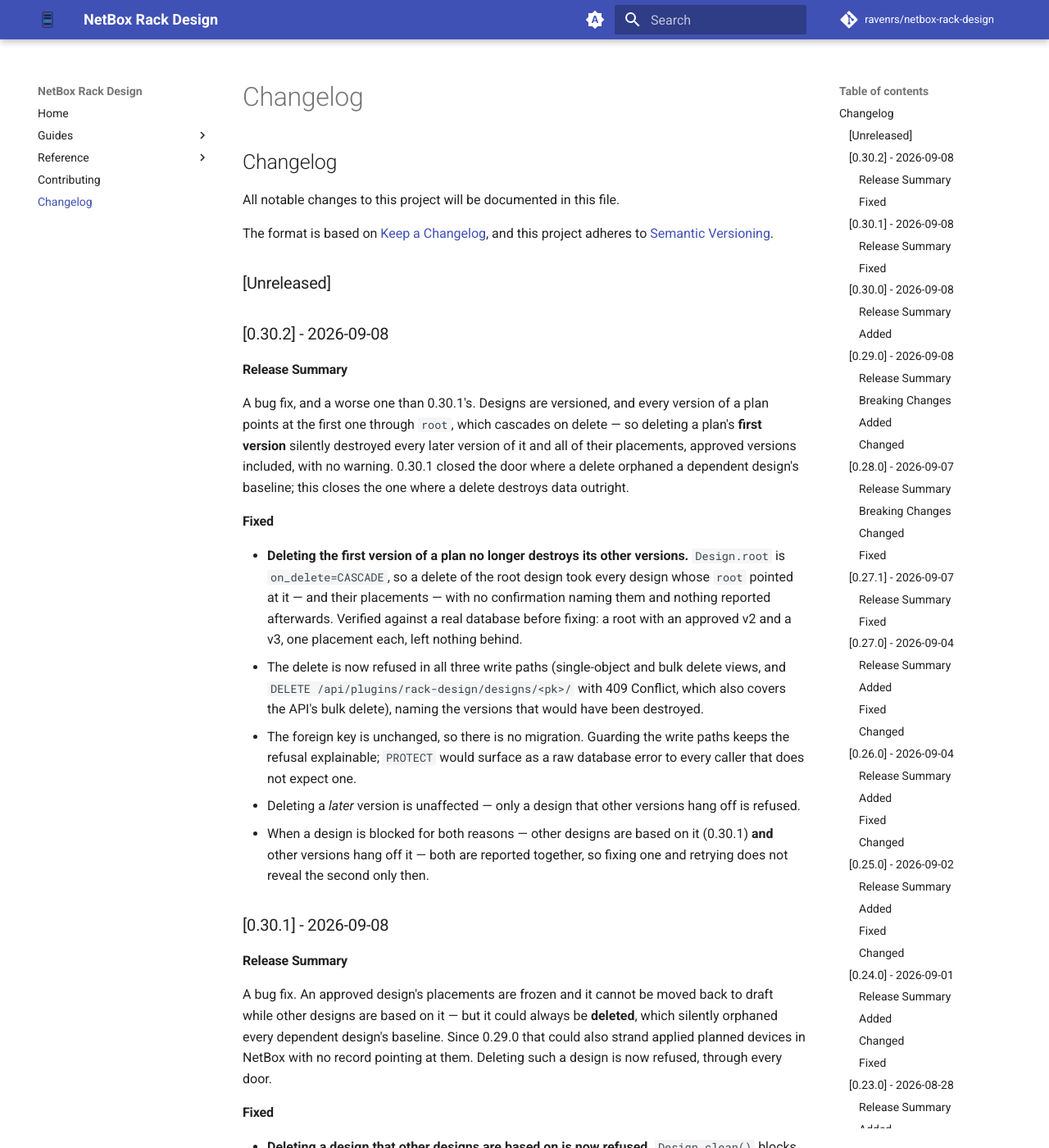
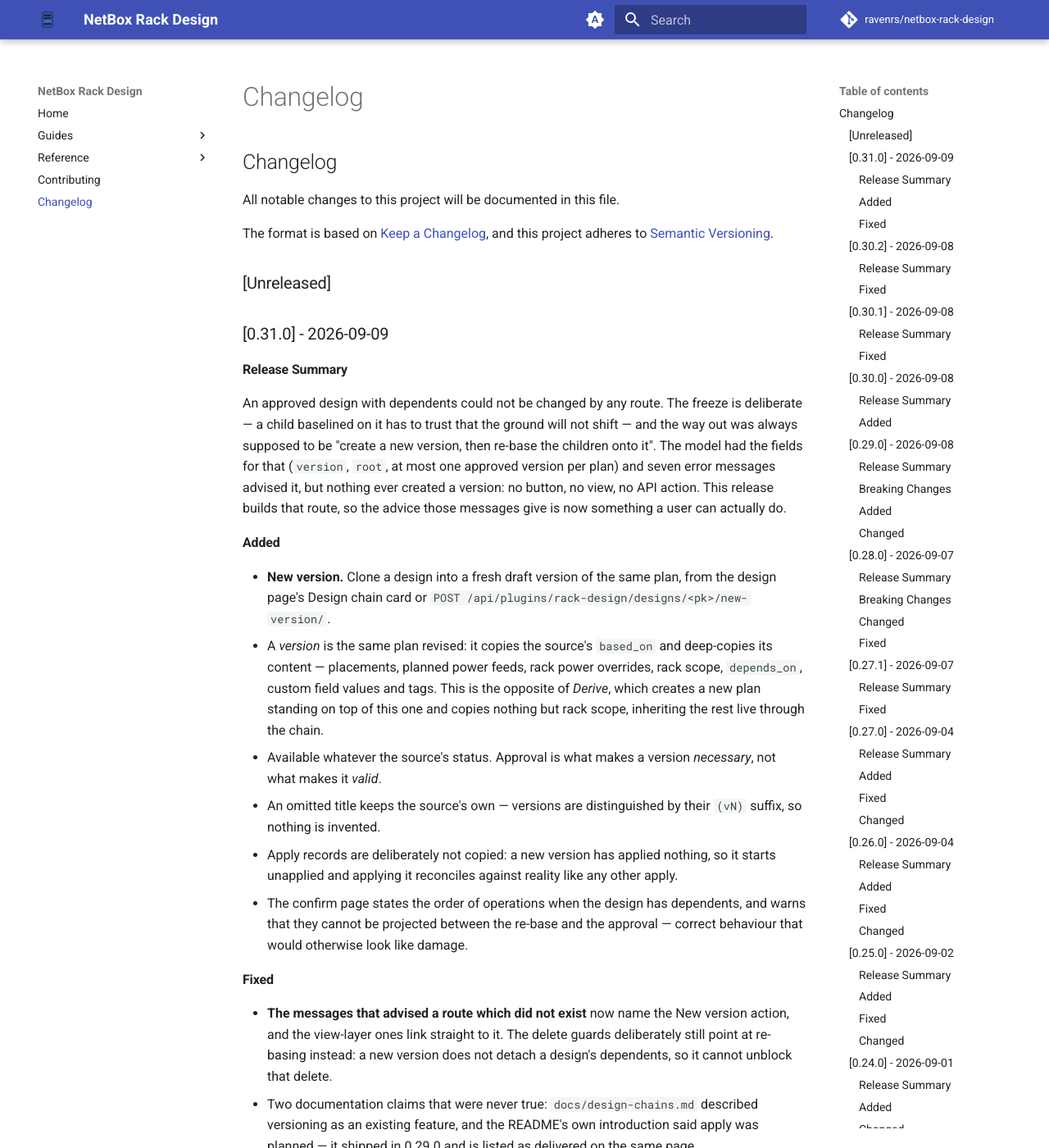
Before and after one commit to ravenrs/netbox-rack-design, an MkDocs documentation site: the page built from docs/changelog.md, in a window 1280 px wide and 1400 px high. Shown: the whole window at 82% size. Built offline with MkDocs 1.6.1 and Material for MkDocs 9.7.7, drawn with Linux system fonts in a browser that asks for light colours; comment, search, counter and statistics services are not loaded.

Commit message:
Release v0.31.0

```diff
--- a/CHANGELOG.md
+++ b/CHANGELOG.md
@@ -6,6 +6,53 @@
 and this project adheres to [Semantic Versioning](https://semver.org/spec/v2.0.0.html).
 
 ## [Unreleased]
+
+## [0.31.0] - 2026-09-09
+
+### Release Summary
+
+An approved design with dependents could not be changed by any route. The
+freeze is deliberate — a child baselined on it has to trust that the ground
+will not shift — and the way out was always supposed to be "create a new
+version, then re-base the children onto it". The model had the fields for
+that (`version`, `root`, at most one approved version per plan) and seven
+error messages advised it, but nothing ever created a version: no button, no
+view, no API action. This release builds that route, so the advice those
+messages give is now something a user can actually do.
+
+### Added
+
+- **New version.** Clone a design into a fresh draft version of the same
+  plan, from the design page's Design chain card or
+  `POST /api/plugins/rack-design/designs/<pk>/new-version/`.
+  - A *version* is the same plan revised: it copies the source's `based_on`
+    and deep-copies its content — placements, planned power feeds, rack power
+    overrides, rack scope, `depends_on`, custom field values and tags. This is
+    the opposite of *Derive*, which creates a new plan standing on top of this
+    one and copies nothing but rack scope, inheriting the rest live through
+    the chain.
+  - Available whatever the source's status. Approval is what makes a version
+    *necessary*, not what makes it *valid*.
+  - An omitted title keeps the source's own — versions are distinguished by
+    their `(vN)` suffix, so nothing is invented.
+  - Apply records are deliberately not copied: a new version has applied
+    nothing, so it starts unapplied and applying it reconciles against
+    reality like any other apply.
+  - The confirm page states the order of operations when the design has
+    dependents, and warns that they cannot be projected between the re-base
+    and the approval — correct behaviour that would otherwise look like
+    damage.
+
+### Fixed
+
+- **The messages that advised a route which did not exist** now name the New
+  version action, and the view-layer ones link straight to it. The delete
+  guards deliberately still point at re-basing instead: a new version does
+  not detach a design's dependents, so it cannot unblock that delete.
+- Two documentation claims that were never true: `docs/design-chains.md`
+  described versioning as an existing feature, and the README's own
+  introduction said apply was planned — it shipped in 0.29.0 and is listed as
+  delivered on the same page.
 
 ## [0.30.2] - 2026-09-08
 
--- a/netbox_rack_design/__init__.py
+++ b/netbox_rack_design/__init__.py
@@ -9,7 +9,7 @@
 
 __author__ = """Petr Voronov"""
 __email__ = "ravenrs@gmail.com"
-__version__ = "0.30.2"
+__version__ = "0.31.0"
 
 
 from netbox.plugins import PluginConfig
--- a/pyproject.toml
+++ b/pyproject.toml
@@ -7,7 +7,7 @@
 
 [project]
 name =  "netbox-rack-design"
-version = "0.30.2"
+version = "0.31.0"
 authors = [
     {name = "Petr Voronov", email = "ravenrs@gmail.com"},
 ]
```
Also changed, not shown: COMPATIBILITY.md (+1 -0 lines).
